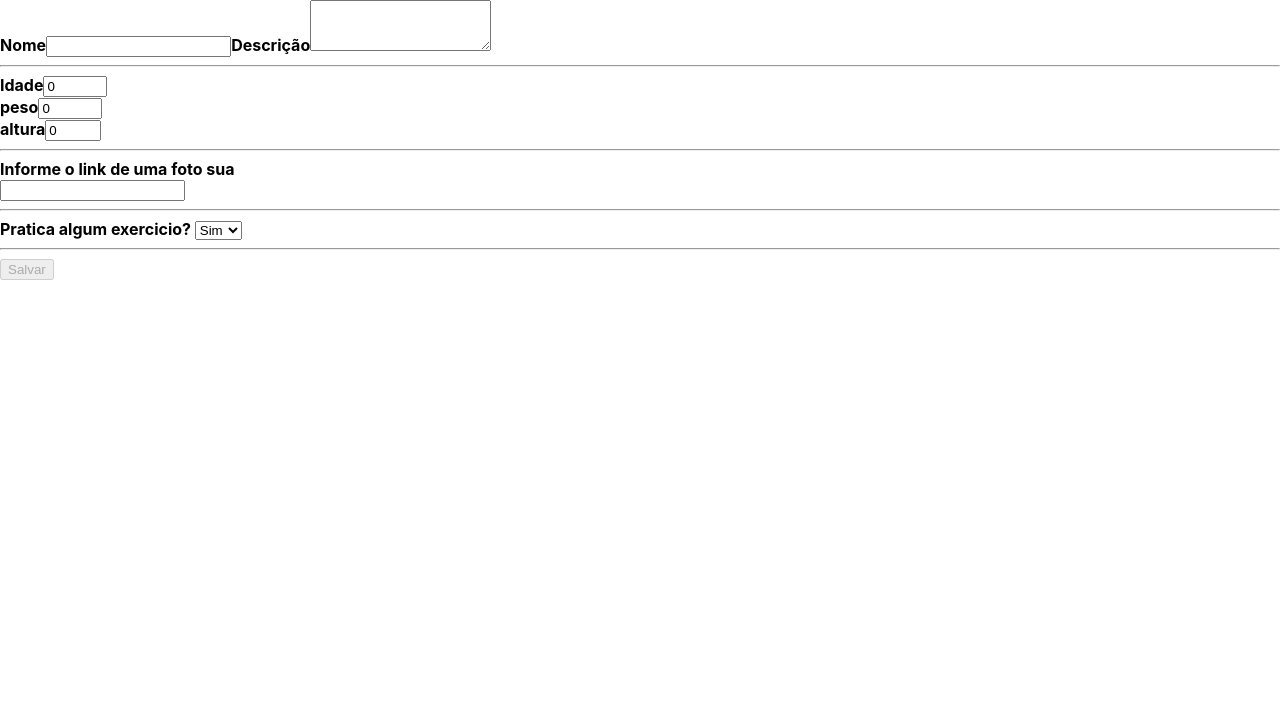
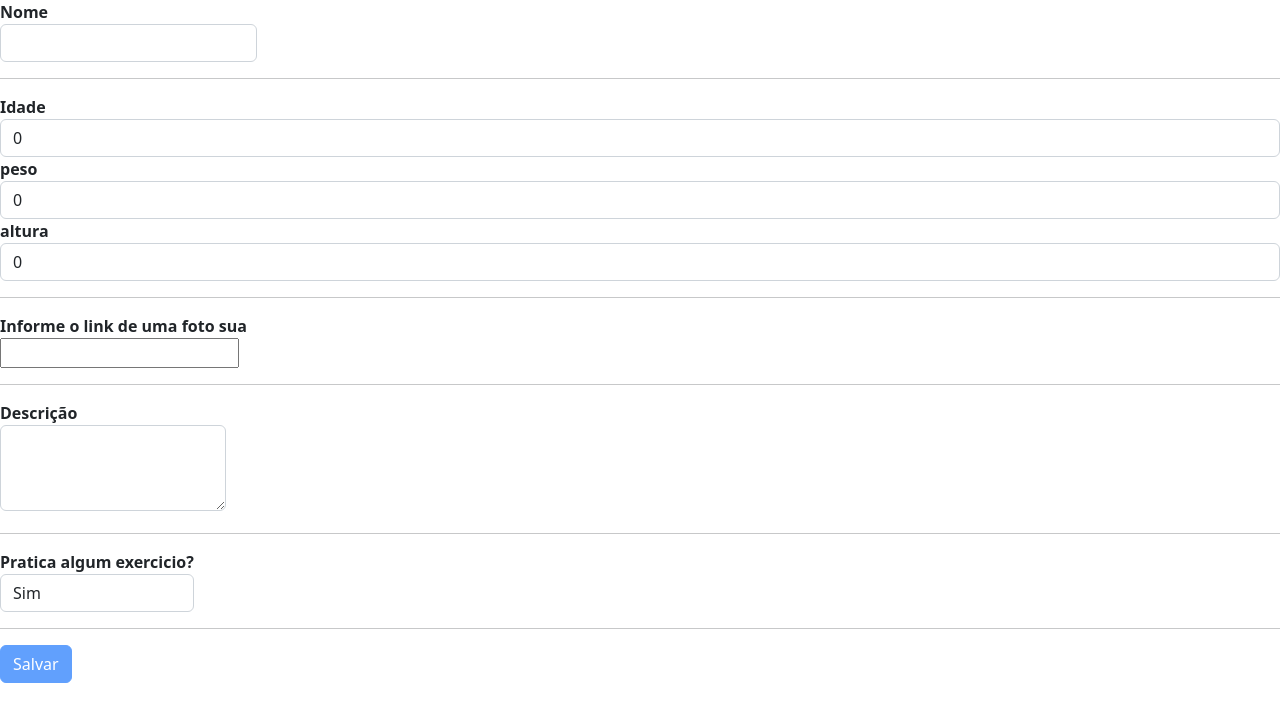
Before and after one commit to SchulzMatheus/sedentarismHelper, a React (Create React App) app: page / in a window 1280 px wide. Shown: the top 722 px of the page. Built offline with nearby package versions, Linux system fonts and the light colour scheme.

Commit message:
adicionando bootstrap

```diff
--- a/package.json
+++ b/package.json
@@ -9,7 +9,9 @@
     "@testing-library/jest-dom": "^5.16.5",
     "@testing-library/react": "^13.3.0",
     "@testing-library/user-event": "^13.5.0",
+    "bootstrap": "^5.2.2",
     "react": "^18.2.0",
+    "react-bootstrap": "^2.6.0",
     "react-dom": "^18.2.0",
     "react-router-dom": "^5.3.3",
     "react-scripts": "5.0.1",
--- a/src/Components/form.jsx
+++ b/src/Components/form.jsx
@@ -1,6 +1,6 @@
 import { Component } from 'react';
 import prop from 'prop-types';
-// import '../styles/Form.css';
+import 'bootstrap/dist/css/bootstrap.min.css';
 
 export default class Form extends Component {
   render() {
@@ -19,17 +19,6 @@ export default class Form extends Component {
               data-testid="name-input"
               name="userName"
               value={ userName }
-              onChange={ onInputChange }
-            />
-          </label>
-          <label htmlFor="userDescription">
-            <strong>Descrição</strong>
-            <textarea
-              className="form-control textarea"
-              data-testid="description-input"
-              name="userDescription"
-              rows={ 3 }
-              value={ userDescription }
               onChange={ onInputChange }
             />
           </label>
@@ -97,6 +86,18 @@ export default class Form extends Component {
           </div>
         </label>
         <hr />
+        <label htmlFor="userDescription">
+          <strong>Descrição</strong>
+          <textarea
+            className="form-control textarea"
+            data-testid="description-input"
+            name="userDescription"
+            rows={ 3 }
+            value={ userDescription }
+            onChange={ onInputChange }
+          />
+        </label>
+        <hr />
         <label htmlFor="userAtt">
           <strong>Pratica algum exercicio? </strong>
           <select
```
Also changed, not shown: 1 other file (tests, documents, lock files or other folders).
